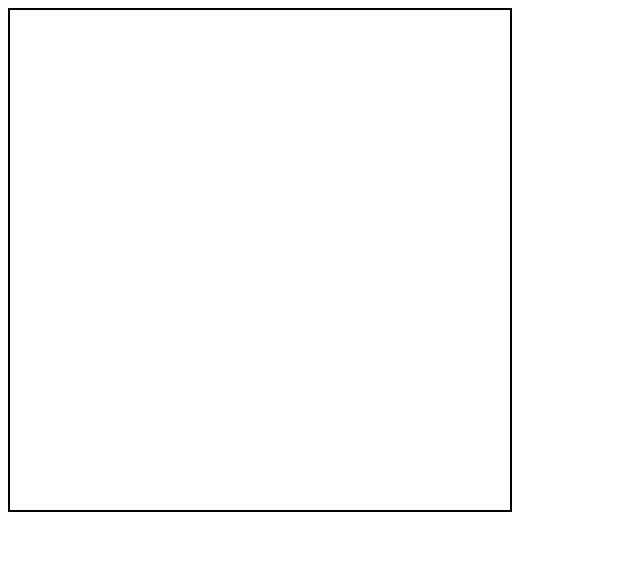
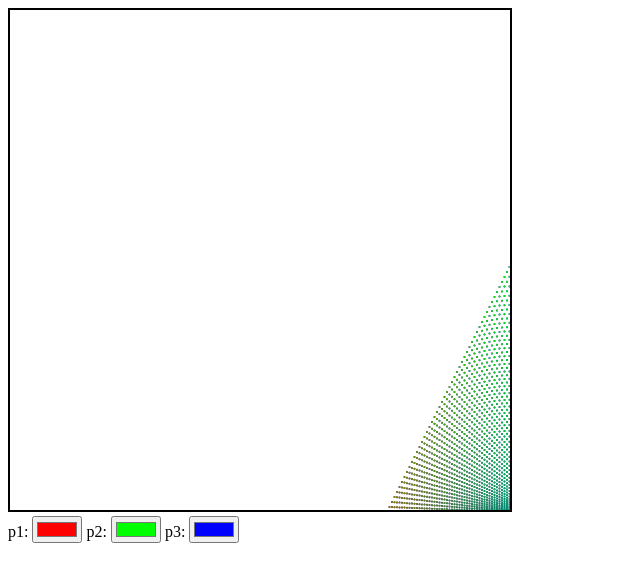
Before and after one commit to Hyunmaa/grafkom2024, a plain HTML site: page M3/segitiga.html in a window 1280 px wide. Both pictures are taken after a click on the element 260 px from the left and 260 px from the top of the page. Shown: the whole page, without its empty margins (0-640 px from the left). Drawn offline with Linux system fonts and the light colour scheme.

Commit message:
Update segitiga.html

```diff
--- a/M3/segitiga.html
+++ b/M3/segitiga.html
@@ -3,7 +3,7 @@
 <head>
   <meta charset="UTF-8">
   <meta name="viewport" content="width=device-width, initial-scale=1.0">
-  <title>Segitiga dengan Canvas (Random Color)</title>
+  <title>Smooth Triangle Interpolation</title>
   <style>
     canvas {
       border: 2px solid #000;
@@ -13,65 +13,103 @@
 <body>
 
 <canvas id="myCanvas" width="500" height="500"></canvas>
+<br>
+<label for="colorPicker1">p1:</label>
+<input type="color" id="colorPicker1" value="#ff0000">
+
+<label for="colorPicker2">p2:</label>
+<input type="color" id="colorPicker2" value="#00ff00">
+
+<label for="colorPicker3">p3:</label>
+<input type="color" id="colorPicker3" value="#0000ff">
 
 <script>
-  // Mengambil elemen canvas
+  // Mengambil elemen canvas dan color picker
   var canvas = document.getElementById("myCanvas");
   var ctx = canvas.getContext("2d");
-
-  var triangles = []; // Array untuk menyimpan segitiga-segitiga yang sudah digambar
+  var colorPicker1 = document.getElementById("colorPicker1");
+  var colorPicker2 = document.getElementById("colorPicker2");
+  var colorPicker3 = document.getElementById("colorPicker3");
 
   // Event listener saat canvas diklik
   canvas.addEventListener("click", function (e) {
-    var triangle = createRandomTriangle(e.clientX - canvas.offsetLeft, e.clientY - canvas.offsetTop);
-    triangles.push({
-      points: triangle,
-      color: getRandomColor()
-    });
-    drawAllTriangles();
+    var p1Color = colorPicker1.value;
+    var p2Color = colorPicker2.value;
+    var p3Color = colorPicker3.value;
+
+    var triangle = createSmoothTriangle(
+      e.clientX - canvas.offsetLeft,
+      e.clientY - canvas.offsetTop,
+      p1Color,
+      p2Color,
+      p3Color
+    );
+
+    drawTriangle(triangle);
   });
 
-  // Menggambar semua segitiga yang sudah disimpan
-  function drawAllTriangles() {
-    ctx.clearRect(0, 0, canvas.width, canvas.height); // Menghapus gambar sebelumnya
-
-    triangles.forEach(function (triangle) {
-      // Menggambar segitiga
-      ctx.beginPath();
-      ctx.moveTo(triangle.points[0].x, triangle.points[0].y);
-      ctx.lineTo(triangle.points[1].x, triangle.points[1].y);
-      ctx.lineTo(triangle.points[2].x, triangle.points[2].y);
-      ctx.closePath();
-
-      // Memberikan warna dan menggambar segitiga
-      ctx.fillStyle = triangle.color;
-      ctx.fill();
-      ctx.stroke();
-    });
-  }
-
-  // Membuat segitiga dengan titik-titik dan warna acak (ukuran minimal 100x100)
-  function createRandomTriangle(x, y) {
+  // Membuat segitiga smooth dengan interpolasi warna titik
+  function createSmoothTriangle(x, y, p1Color, p2Color, p3Color) {
     var triangle = [];
 
-    for (var i = 0; i < 3; i++) {
-      triangle.push({
-        x: x + Math.random() * 250 + 250, // Ukuran segitiga minimal 100x100
-        y: y + Math.random() * 250 + 250,
-      });
+    // Titik-titik segitiga
+    var p1 = { x: 0, y: 500, color: p1Color };
+    var p2 = { x: 250, y: 0, color: p2Color };
+    var p3 = { x: 500, y: 500, color: p3Color };
+
+    for (var i = 0; i <= 1; i += 0.01) {
+      var a = interpolate(p1, p2, i);
+      var b = interpolate(p2, p3, i);
+      var c = interpolate(p1, p3, i);
+
+      for (var j = 0; j <= 1 - i; j += 0.01) {
+        var point = interpolate(a, b, j);
+        triangle.push({ x: x + point.x, y: y + point.y, color: interpolateColor(p1Color, p2Color, p3Color, i, j) });
+      }
     }
 
     return triangle;
   }
 
-  // Menghasilkan warna acak dalam format RGB
-  function getRandomColor() {
-    var letters = "0123456789ABCDEF";
-    var color = "#";
-    for (var i = 0; i < 6; i++) {
-      color += letters[Math.floor(Math.random() * 16)];
-    }
-    return color;
+  // Interpolasi linear antara dua titik
+  function interpolate(point1, point2, t) {
+    return {
+      x: (1 - t) * point1.x + t * point2.x,
+      y: (1 - t) * point1.y + t * point2.y
+    };
+  }
+
+  // Interpolasi warna antara tiga warna
+  function interpolateColor(color1, color2, color3, t1, t2) {
+    var r1 = parseInt(color1.substring(1, 3), 16);
+    var g1 = parseInt(color1.substring(3, 5), 16);
+    var b1 = parseInt(color1.substring(5, 7), 16);
+
+    var r2 = parseInt(color2.substring(1, 3), 16);
+    var g2 = parseInt(color2.substring(3, 5), 16);
+    var b2 = parseInt(color2.substring(5, 7), 16);
+
+    var r3 = parseInt(color3.substring(1, 3), 16);
+    var g3 = parseInt(color3.substring(3, 5), 16);
+    var b3 = parseInt(color3.substring(5, 7), 16);
+
+    var r = Math.round((1 - t1 - t2) * r1 + t1 * r2 + t2 * r3);
+    var g = Math.round((1 - t1 - t2) * g1 + t1 * g2 + t2 * g3);
+    var b = Math.round((1 - t1 - t2) * b1 + t1 * b2 + t2 * b3);
+
+    return '#' + (r < 16 ? '0' : '') + r.toString(16) +
+           (g < 16 ? '0' : '') + g.toString(16) +
+           (b < 16 ? '0' : '') + b.toString(16);
+  }
+
+  // Menggambar segitiga
+  function drawTriangle(triangle) {
+    triangle.forEach(function (point) {
+      ctx.beginPath();
+      ctx.arc(point.x, point.y, 1, 0, 2 * Math.PI);
+      ctx.fillStyle = point.color;
+      ctx.fill();
+    });
   }
 </script>
 
```
